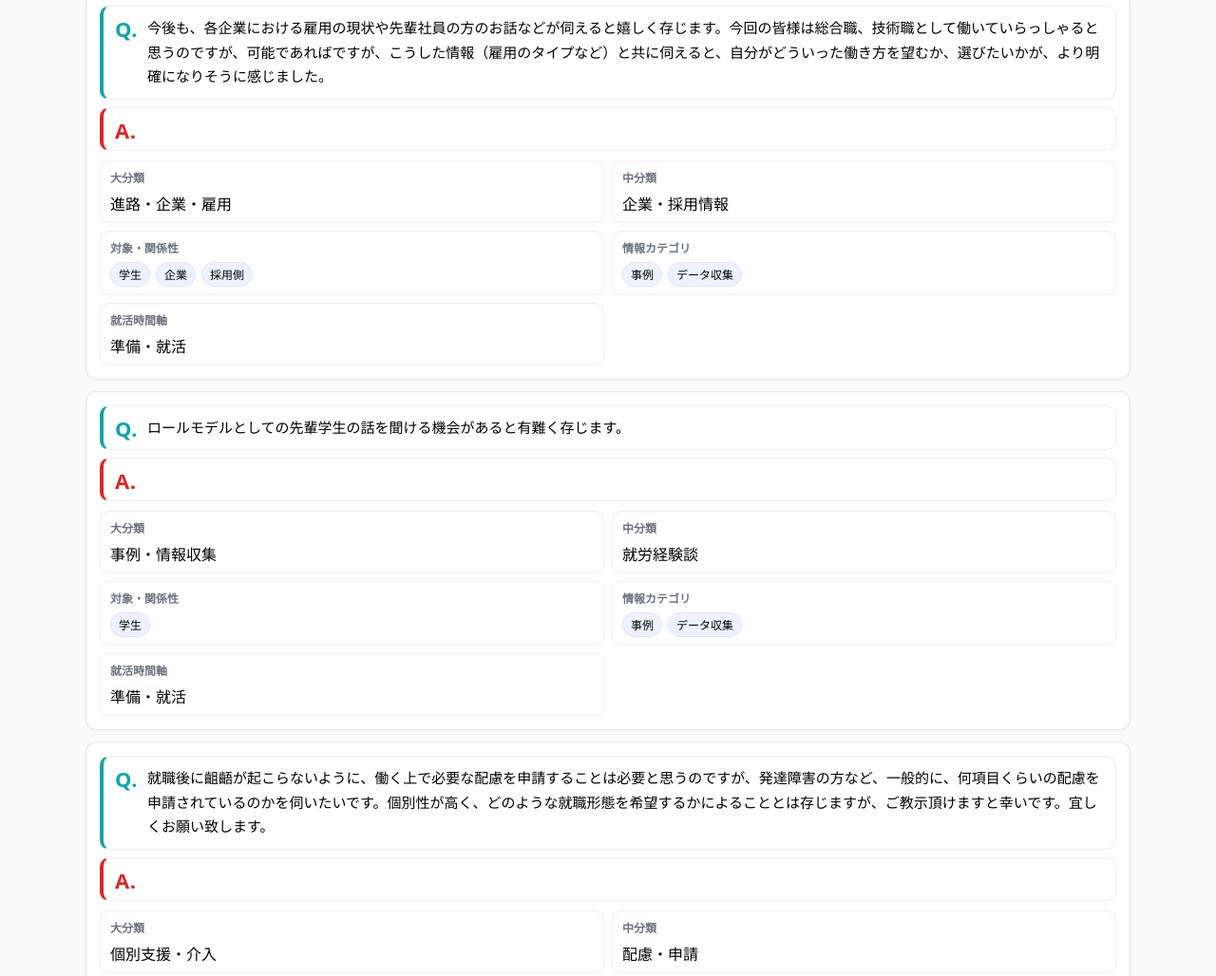
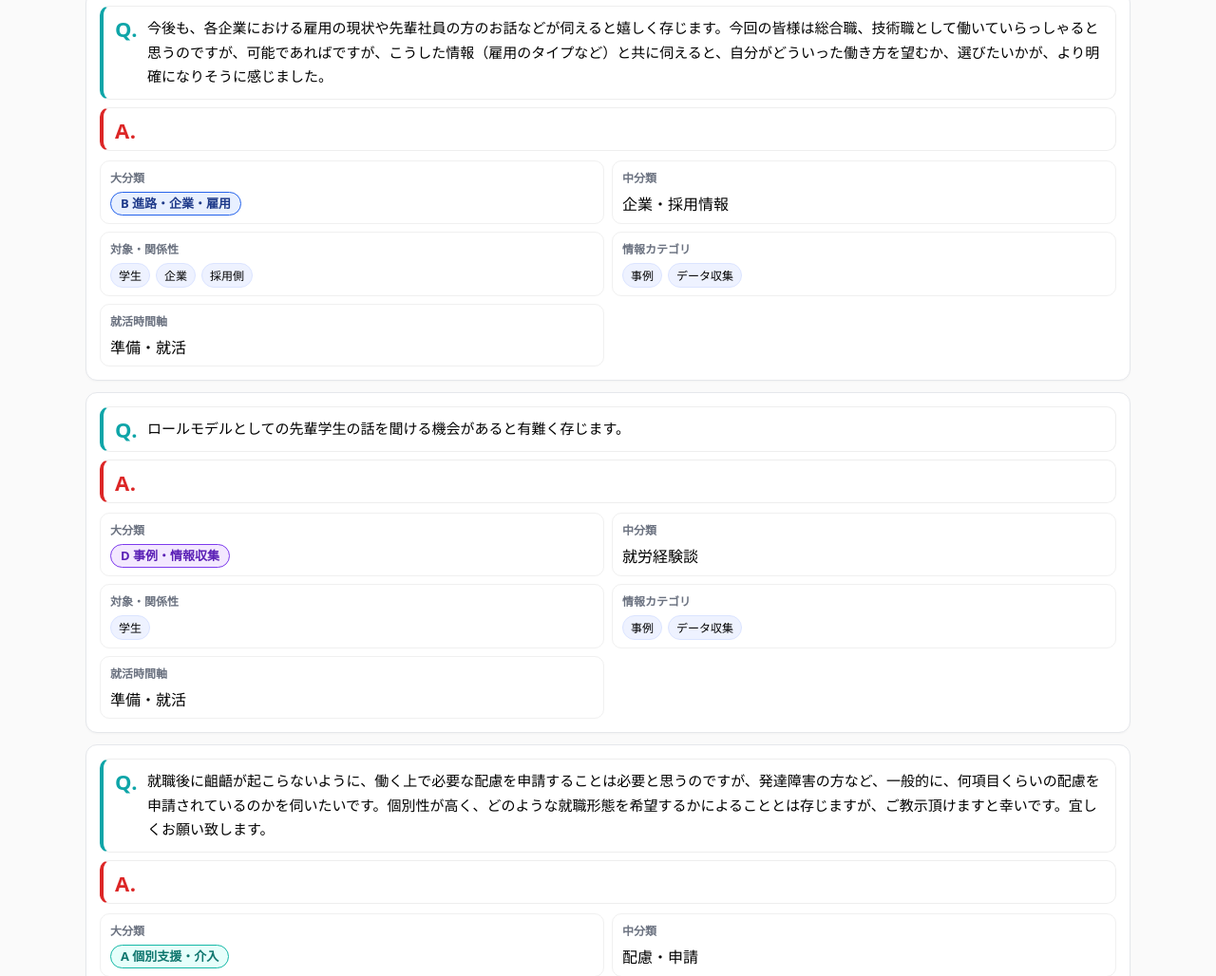
Before and after one commit to yue220425/251030test, a plain HTML site: page index.html in a window 1280 px wide. Shown: the part 1089-2117 px from the top of the page at 95% size. Drawn offline with nearby package versions, Linux system fonts and the light colour scheme.

Commit message:
Update index.html

```diff
--- a/index.html
+++ b/index.html
@@ -64,30 +64,14 @@
     .pill.bigcat{
       font-size:15px; font-weight:700; padding:10px 14px;
     }
-    .pill.bigcat[data-code="A"]{
-      background:var(--catA-bg); border-color:var(--catA); color:var(--catA-tx);
-    }
-    .pill.bigcat[data-code="A"][data-on="1"]{
-      background:var(--catA); border-color:var(--catA); color:#fff;
-    }
-    .pill.bigcat[data-code="B"]{
-      background:var(--catB-bg); border-color:var(--catB); color:var(--catB-tx);
-    }
-    .pill.bigcat[data-code="B"][data-on="1"]{
-      background:var(--catB); border-color:var(--catB); color:#fff;
-    }
-    .pill.bigcat[data-code="C"]{
-      background:var(--catC-bg); border-color:var(--catC); color:var(--catC-tx);
-    }
-    .pill.bigcat[data-code="C"][data-on="1"]{
-      background:var(--catC); border-color:var(--catC); color:#fff;
-    }
-    .pill.bigcat[data-code="D"]{
-      background:var(--catD-bg); border-color:var(--catD); color:var(--catD-tx);
-    }
-    .pill.bigcat[data-code="D"][data-on="1"]{
-      background:var(--catD); border-color:var(--catD); color:#fff;
-    }
+    .pill.bigcat[data-code="A"]{ background:var(--catA-bg); border-color:var(--catA); color:var(--catA-tx); }
+    .pill.bigcat[data-code="A"][data-on="1"]{ background:var(--catA); border-color:var(--catA); color:#fff; }
+    .pill.bigcat[data-code="B"]{ background:var(--catB-bg); border-color:var(--catB); color:var(--catB-tx); }
+    .pill.bigcat[data-code="B"][data-on="1"]{ background:var(--catB); border-color:var(--catB); color:#fff; }
+    .pill.bigcat[data-code="C"]{ background:var(--catC-bg); border-color:var(--catC); color:var(--catC-tx); }
+    .pill.bigcat[data-code="C"][data-on="1"]{ background:var(--catC); border-color:var(--catC); color:#fff; }
+    .pill.bigcat[data-code="D"]{ background:var(--catD-bg); border-color:var(--catD); color:var(--catD-tx); }
+    .pill.bigcat[data-code="D"][data-on="1"]{ background:var(--catD); border-color:var(--catD); color:#fff; }
 
     /* === カード表示 === */
     .cards{ margin-top:16px; display:grid; gap:12px; }
@@ -122,6 +106,17 @@
     .kv .k{ font-size:12px; color:var(--muted); margin-bottom:6px; font-weight:600; }
     .tags{ display:flex; flex-wrap:wrap; gap:6px; }
     .tag{ padding:3px 8px; border-radius:999px; background:var(--tag-bg); border:1px solid #dbe4ff; font-size:12px; }
+
+    /* ★ カード内「大分類」用の色付きバッジ（上のピルと同配色） */
+    .badge{
+      display:inline-flex; align-items:center; gap:6px;
+      padding:4px 10px; border-radius:999px; border:1px solid transparent;
+      font-weight:700; font-size:13px; line-height:1.2;
+    }
+    .badge.bigcat[data-code="A"]{ background:var(--catA-bg); border-color:var(--catA); color:var(--catA-tx); }
+    .badge.bigcat[data-code="B"]{ background:var(--catB-bg); border-color:var(--catB); color:var(--catB-tx); }
+    .badge.bigcat[data-code="C"]{ background:var(--catC-bg); border-color:var(--catC); color:var(--catC-tx); }
+    .badge.bigcat[data-code="D"]{ background:var(--catD-bg); border-color:var(--catD); color:var(--catD-tx); }
 
     /* ページネーション */
     .pager{
@@ -288,6 +283,12 @@
       return index;
     };
 
+    // 大分類名 → コード（A/B/C/D）を引く
+    const bigCodeByName = (name) => {
+      const found = CATEGORY_MAP.find(c => c.name === name);
+      return found ? found.code : '';
+    };
+
     // ===== カード描画 =====
     const renderCards = (rows) => {
       const host = $('#cards');
@@ -326,18 +327,11 @@
         qa.appendChild(aBox);
         card.appendChild(qa);
 
-        // 下段：メタ
+        // 下段：メタ（2カラム→狭い画面は1カラム）
         const meta = document.createElement('div');
         meta.className = 'meta';
 
-        [
-          { key:'大分類', label:'大分類' },
-          { key:'中分類', label:'中分類' },
-          { key:'属性', label:'属性', token:true },
-          { key:'対象・関係性', label:'対象・関係性', token:true },
-          { key:'情報カテゴリ', label:'情報カテゴリ', token:true },
-          { key:'就活時間軸', label:'就活時間軸', token:false },
-        ].forEach(def => {
+        META_DEF.forEach(def => {
           const valRaw = row[def.key];
           const has = valRaw != null && String(valRaw).trim() !== '';
           if (!has) return;
@@ -352,7 +346,15 @@
 
           const vWrap = document.createElement('div');
 
-          if (def.token) {
+          if (def.key === '大分類') {
+            // 大分類だけは色付きバッジ（A/B/C/D対応）
+            const code = bigCodeByName(String(valRaw));
+            const badge = document.createElement('span');
+            badge.className = 'badge bigcat';
+            if (code) badge.dataset.code = code;
+            badge.textContent = (code ? `${code} ` : '') + String(valRaw);
+            vWrap.appendChild(badge);
+          } else if (def.token) {
             const tokens = toTokens(valRaw);
             const tags = document.createElement('div');
             tags.className = 'tags';
```
